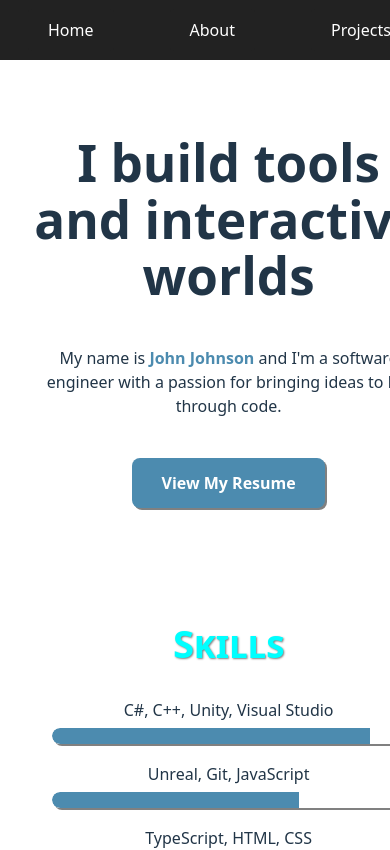
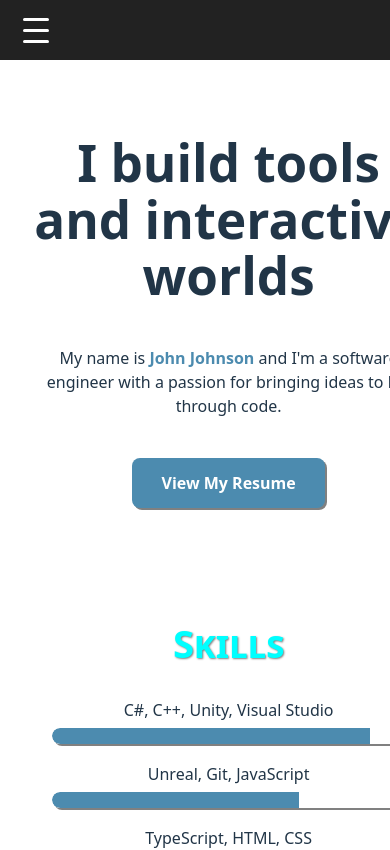
Before and after one commit to jjohnson986/jjohnson986.github.io, a React (Vite) app: page / in a window 390 px wide. Shown: the top 850 px of the page. Built offline with nearby package versions, Linux system fonts and the light colour scheme.

Commit message:
Navbar change to collapse to a menu on mobile.

```diff
--- a/src/components/Navbar.css
+++ b/src/components/Navbar.css
@@ -1,16 +1,19 @@
 .navbar {
   position: fixed;
   top: 0;
-  left: 0;
-  right: 0;
-  margin: 0 auto;
+  left: 50%;
+  transform: translateX(-50%);
+  width: 100%;
   max-width: 1280px;
+  min-width: 0;
   height: 60px;
   background: #222;
   color: #fff;
   display: flex;
   align-items: center;
   z-index: 1000;
+  box-sizing: border-box;
+  padding: 0 16px;
 }
 
 .navbar-btn {
@@ -49,15 +52,15 @@
 
 .dropdown-menu {
   display: none;
-  position: absolute;
-  background: #333;
-  color: #fff;
-  list-style: none;
-  margin: 0;
-  padding: 0;
-  left: 0;
-  top: 100%;
-  width: 100%;
+  .navbar-list {
+    display: flex;
+    flex-direction: row;
+    width: 100%;
+    justify-content: space-around;
+    list-style: none;
+    margin: 0;
+    padding: 0;
+  }
   min-width: unset;
   border-radius: 0 0 4px 4px;
   box-shadow: 0 2px 8px rgba(0, 0, 0, 0.15);
@@ -80,3 +83,67 @@
 .dropdown-menu.show {
   display: block;
 }
+
+/* Hamburger menu styles */
+.navbar-hamburger {
+  display: none;
+  background: none;
+  border: none;
+  cursor: pointer;
+  flex-direction: column;
+  justify-content: center;
+  align-items: center;
+  height: 40px;
+  width: 40px;
+  padding: 0;
+  margin-right: 12px;
+  z-index: 1100;
+}
+
+.navbar-hamburger-bar {
+  display: block;
+  width: 26px;
+  height: 3px;
+  background: #fff;
+  margin: 4px 0;
+  border-radius: 2px;
+  transition: background 0.2s;
+}
+@media (max-width: 700px) {
+  .navbar-hamburger {
+    display: flex;
+  }
+  .navbar-list {
+    position: absolute;
+    top: 60px;
+    left: 0;
+    right: 0;
+    background: #222;
+    flex-direction: column;
+    align-items: stretch;
+    padding: 0;
+    margin: 0;
+    display: none;
+    z-index: 1001;
+  }
+  .navbar-list.open {
+    display: flex;
+  }
+  .navbar-item {
+    padding: 12px 0;
+    text-align: center;
+    border-bottom: 1px solid #333;
+  }
+  .navbar-btn {
+    width: 100%;
+    margin: 0;
+    border-radius: 4px;
+  }
+  .dropdown-menu {
+    position: static;
+    box-shadow: none;
+    border-radius: 0 0 4px 4px;
+    min-width: 0;
+    background: #333;
+  }
+}
--- a/src/components/Navbar.jsx
+++ b/src/components/Navbar.jsx
@@ -3,7 +3,7 @@ import "./Navbar.css";
 
 export default function Navbar() {
   const [aboutOpen, setAboutOpen] = useState(false);
-  const [projectsOpen, setProjectsOpen] = useState(false);
+  const [menuOpen, setMenuOpen] = useState(false);
 
   // Helper for smooth scroll
   const handleScroll = (id) => {
@@ -12,38 +12,50 @@ export default function Navbar() {
       el.scrollIntoView({ behavior: "smooth" });
     }
     setAboutOpen(false); // Close dropdown after scroll
+    setMenuOpen(false); // Close mobile menu after scroll
   };
 
   return (
     <nav className="navbar">
-      <ul className="navbar-list">
+      <button
+        className="navbar-hamburger"
+        aria-label="Toggle menu"
+        onClick={() => setMenuOpen((open) => !open)}
+      >
+        <span className="navbar-hamburger-bar"></span>
+        <span className="navbar-hamburger-bar"></span>
+        <span className="navbar-hamburger-bar"></span>
+      </button>
+      <ul className={`navbar-list${menuOpen ? " open" : ""}`}>
         <li className="navbar-item">
-          <button type="button" className="navbar-btn" onClick={() => handleScroll("home")}>Home</button>
-        </li>
-        <li className="navbar-item dropdown-toggle" style={{ position: "relative" }}>
           <button
             type="button"
             className="navbar-btn"
-            onClick={() => setAboutOpen(!aboutOpen)}
-            aria-haspopup="true"
-            aria-expanded={aboutOpen}
+            onClick={() => handleScroll("home")}
           >
-            About
+            Home
           </button>
-          <ul className={`dropdown-menu ${aboutOpen ? "show" : ""}`}>
-            <li>
-              <button type="button" className="navbar-btn" onClick={() => handleScroll("skills")}>Skills</button>
-            </li>
-            <li>
-              <button type="button" className="navbar-btn" onClick={() => handleScroll("history")}>History</button>
-            </li>
-          </ul>
         </li>
         <li className="navbar-item">
-          <button type="button" className="navbar-btn" onClick={() => handleScroll("projects")}>Projects</button>
+          <button type="button" className="navbar-btn" onClick={() => handleScroll("about")}>About</button>
         </li>
         <li className="navbar-item">
-          <button type="button" className="navbar-btn" onClick={() => handleScroll("contacts")}>Contact</button>
+          <button
+            type="button"
+            className="navbar-btn"
+            onClick={() => handleScroll("projects")}
+          >
+            Projects
+          </button>
+        </li>
+        <li className="navbar-item">
+          <button
+            type="button"
+            className="navbar-btn"
+            onClick={() => handleScroll("contacts")}
+          >
+            Contact
+          </button>
         </li>
       </ul>
     </nav>
```
